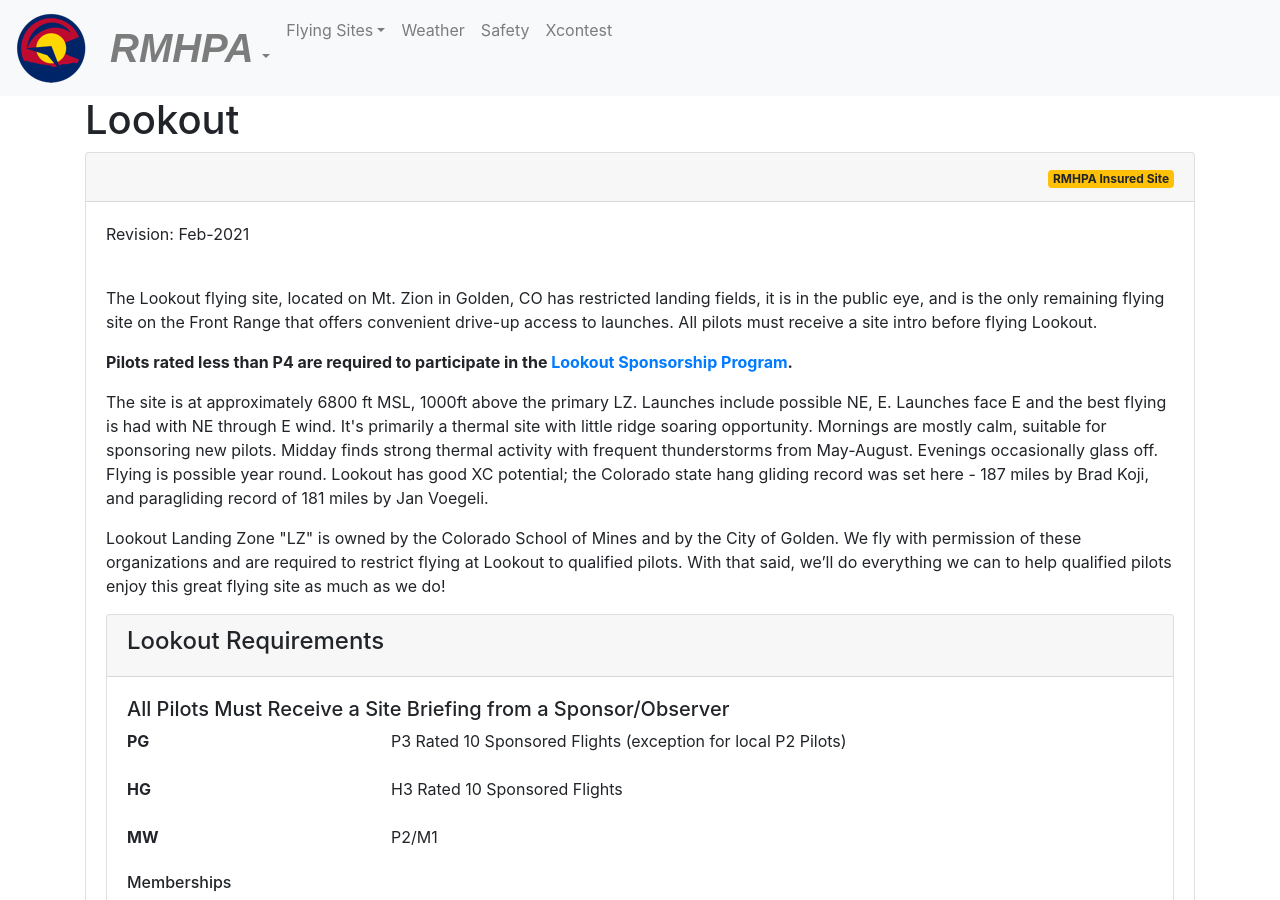
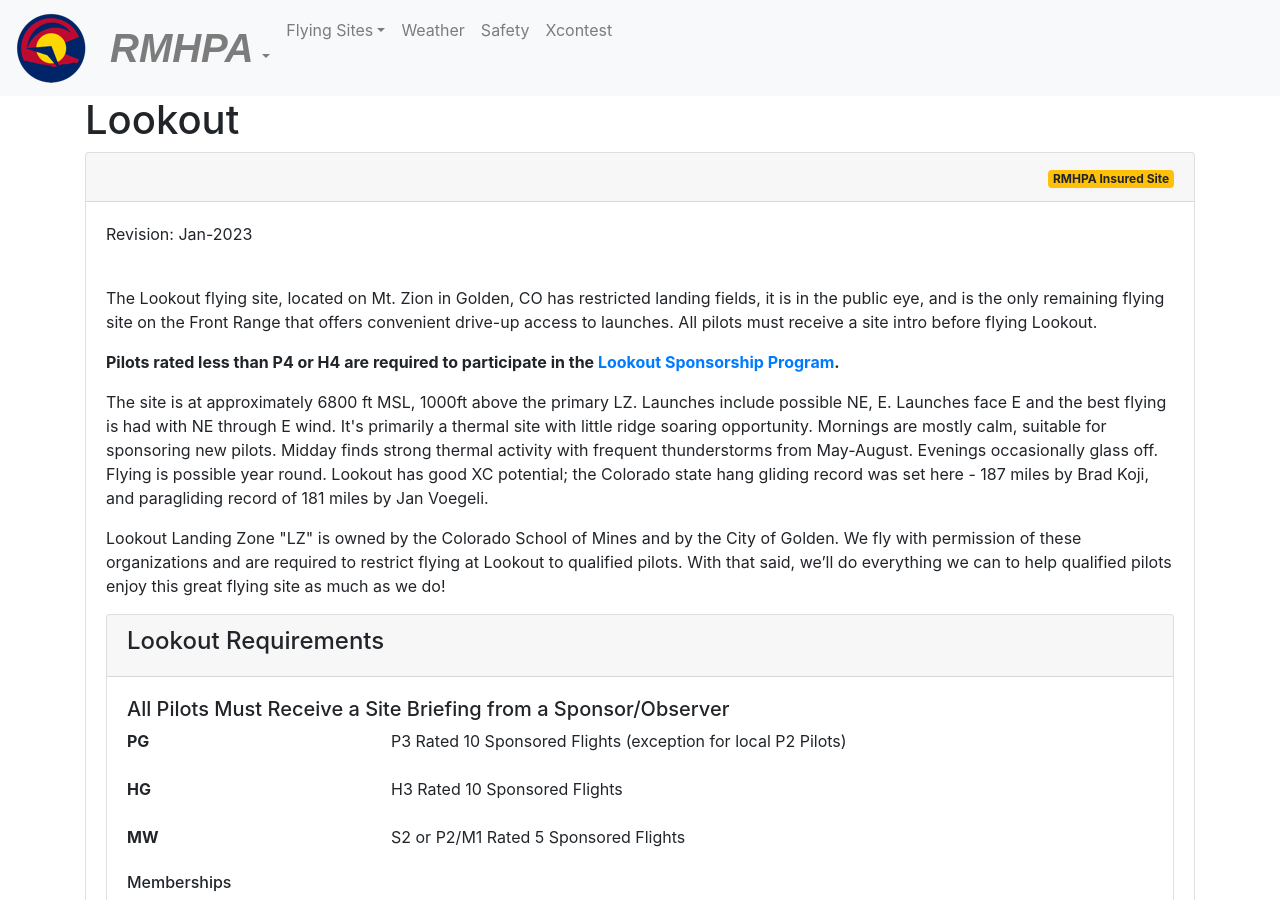
Before and after one commit to rmhpa/rmhpa.github.io, a Jekyll site: the page built from lookout-site-guide.html, in a window 1280 px wide and 900 px high. Built offline with Jekyll 4.4.1, drawn with Linux system fonts in a browser that asks for light colours; nearby versions of some CDN libraries; some of the changed text lies outside the part shown.

Commit message:
cy 23 lookoout waiver

```diff
--- a/join.html
+++ b/join.html
@@ -8,7 +8,7 @@
   <ul class="list-group">
       <li class="list-group-item"><strong>Annual dues</strong> are <strong>$50</strong> and are renewed each January.   Dues renew automatically each year.</li>
       <li class="list-group-item"><strong>Visiting pilots</strong> (less than 5 visits) don't pay annual dues.</li>
-      <li class="list-group-item"><strong>Lookout Pilots</strong> - <a target="_blank" href="https://signrequest.com/#/sign-template/99a2bfbf4d6aa19562b1c2cdafbe2cba8265e7808de61f5faaca9edc3e165a2e/?p=1&no_phone=1"><strong>Sign the 2022 Jeffco Waiver.</strong></a>
+      <li class="list-group-item"><strong>Lookout Pilots</strong> - <a target="_blank" href="https://signrequest.com/r/sign-template/1816e336d282c81644cd7b2e39172c1d2b0dbc4b4bdd2bfabc3992f3943d527c/?p=1&no_phone=1"><strong>Sign the 2023 Jeffco Waiver.</strong></a>
 </li>
       <li class="list-group-item">USHPA membership is required.</li>
       <li class="list-group-item">Please renew your membership or join RMHPA using the form and payment option below.</li>
--- a/lookout-site-guide.html
+++ b/lookout-site-guide.html
@@ -8,10 +8,10 @@
   <div class="card-header text-right">
     <span class="badge badge-warning">RMHPA Insured Site</span>
   </div>
-<div class="card-body">Revision: Feb-2021</div>
+<div class="card-body">Revision: Jan-2023</div>
   <div class="card-body">
 <!-- <img src="/images/mgaggle.jpg" alt="Mt. Zion" width="200" height="150" class="img-responsive"/>  -->
-    <p> The Lookout flying site, located on Mt. Zion in Golden, CO has restricted landing fields, it is in the public eye, and is the only remaining flying site on the Front Range that offers convenient drive-up access to launches.  All pilots must receive a site intro before flying Lookout. </p><p><strong>Pilots rated less than P4 are required to participate in the <a href="/lookout-sponsorship">Lookout Sponsorship Program</a>.</strong> </p>
+    <p> The Lookout flying site, located on Mt. Zion in Golden, CO has restricted landing fields, it is in the public eye, and is the only remaining flying site on the Front Range that offers convenient drive-up access to launches.  All pilots must receive a site intro before flying Lookout. </p><p><strong>Pilots rated less than P4 or H4 are required to participate in the <a href="/lookout-sponsorship">Lookout Sponsorship Program</a>.</strong> </p>
 
     <p>The site is at approximately 6800 ft MSL, 1000ft above the primary LZ. Launches include possible NE, E.  Launches face E and the best flying is had with NE through E wind. It's primarily a thermal site with little ridge soaring opportunity. Mornings are mostly calm, suitable for sponsoring new pilots. Midday finds strong thermal activity with frequent thunderstorms from May-August. Evenings occasionally glass off. Flying is possible year round. Lookout has good XC potential; the Colorado state hang gliding record was set here - 187 miles by Brad Koji, and paragliding record of 181 miles by Jan Voegeli. </p>
 
@@ -34,7 +34,7 @@
         </dl>
         <dl class="row">
           <dt class="col-sm-3">MW</dt>
-          <dd class="col-sm-9">P2/M1</dd>
+          <dd class="col-sm-9">S2 or P2/M1 Rated 5 Sponsored Flights</dd>
         </dl>
 
 <h6>Memberships</h6>
--- a/lookout-sponsorship.html
+++ b/lookout-sponsorship.html
@@ -70,7 +70,7 @@
     <dd class="col-sm-9">Must Receive a Site Briefing from a Sponsor/Observer.</dd>
 
     <dt class="col-sm-3">P2 with a minimum of 75 flights </dt>
-    <dd class="col-sm-9">At least 10 Sponsored Flights.</dd>
+    <dd class="col-sm-9">10 Sponsored Flights.</dd>
 
     <dt class="col-sm-3">P3</dt>
     <dd class="col-sm-9">Generally 10 sponsored flights. Based on the Pilot's experience the Sponsor may increase or decrease the number of sponsored flights. </dd>
@@ -121,8 +121,8 @@
     <dt class="col-sm-3">All New Pilots</dt>
     <dd class="col-sm-9">Must Receive a Site Briefing from a Sponsor/Observer</dd>
 
-    <dt class="col-sm-3">P2/M1</dt>
-    <dd class="col-sm-9">At least 10 Sponsored Flights</dd>
+    <dt class="col-sm-3">S2 - P2/M1</dt>
+    <dd class="col-sm-9">At least 5 Sponsored Flights</dd>
 
   </dl>
 
```
Also changed, not shown: other parts of lookout-site-guide.html (+1 -1 lines).
